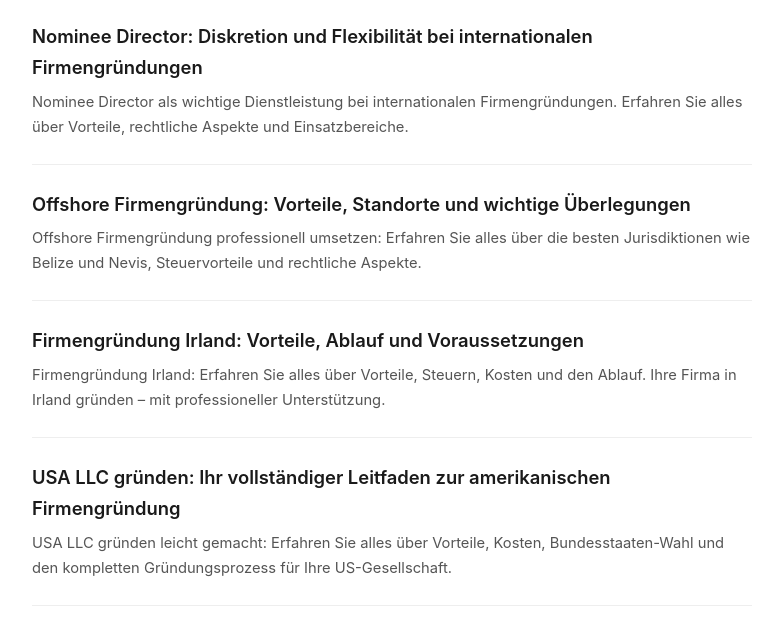
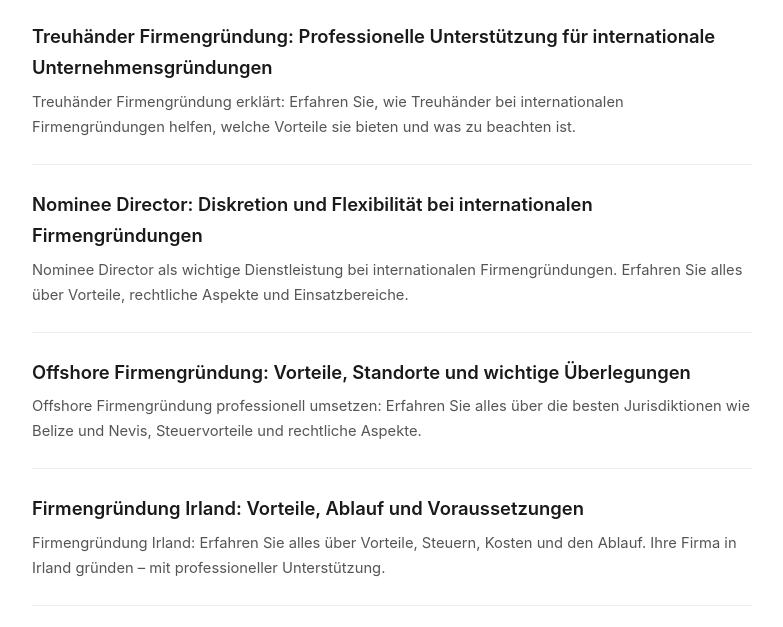
Before and after one commit to haraldlinhart-prog/pan21-com, a plain HTML site: page blog/index.html in a window 1280 px wide. Shown: the part 162-789 px from the top of the page, without its empty margins (248-1031 px from the left). Drawn offline with Linux system fonts and the light colour scheme.

Commit message:
suchmaschinen.pro: update news index

```diff
--- a/blog/index.html
+++ b/blog/index.html
@@ -20,6 +20,10 @@
 <a class="back" href="https://pan21.com/">&larr; Zurück zu pan21.com</a>
 <h1>News</h1>
 <ul>
+  <li>
+    <a href="./treuhander-firmengrundung-professionelle-unterstutzung-fur-internation/">Treuhänder Firmengründung: Professionelle Unterstützung für internationale Unternehmensgründungen</a>
+    <p>Treuhänder Firmengründung erklärt: Erfahren Sie, wie Treuhänder bei internationalen Firmengründungen helfen, welche Vorteile sie bieten und was zu beachten ist.</p>
+  </li>
   <li>
     <a href="./nominee-director-diskretion-und-flexibilitat-bei-internationalen-firme/">Nominee Director: Diskretion und Flexibilität bei internationalen Firmengründungen</a>
     <p>Nominee Director als wichtige Dienstleistung bei internationalen Firmengründungen. Erfahren Sie alles über Vorteile, rechtliche Aspekte und Einsatzbereiche.</p>
```
